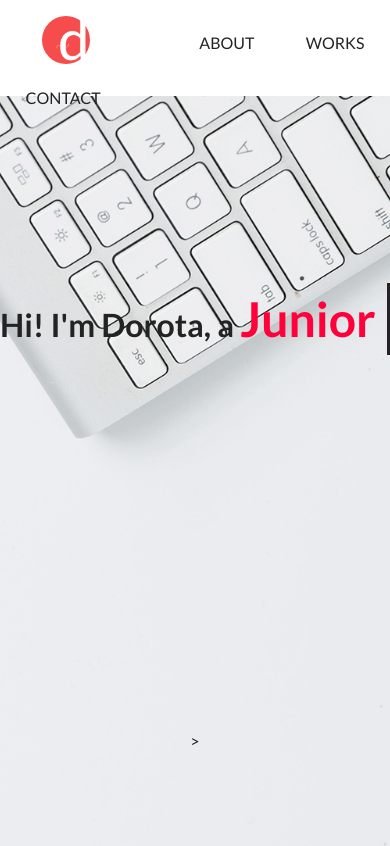
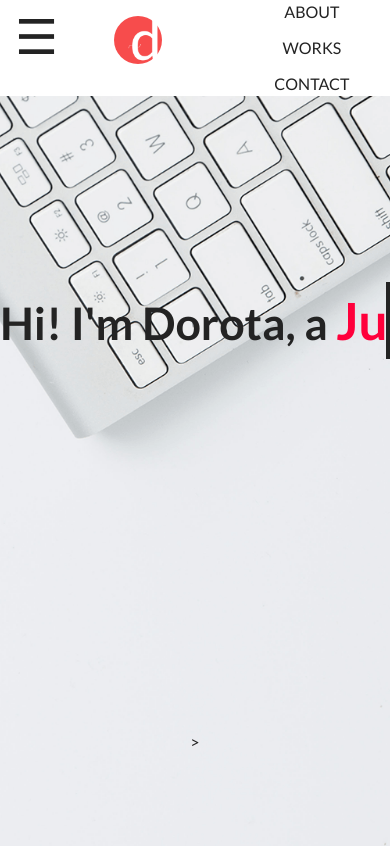
Before and after one commit to dodi-dodi/dodi-dodi.github.io, a plain HTML site: page index.html in a window 390 px wide. Shown: the top 846 px of the page. Drawn offline with Linux system fonts and the light colour scheme.

Commit message:
work in  progress

```diff
--- a/index.html
+++ b/index.html
@@ -14,7 +14,8 @@
 <header>
     <div class="container">
         <nav>
-            <ul class="flex flex-justify-space-between flex-align-center">
+            <ul class="flex flex-justify-space-between flex-align-center flex-column">
+                <div class="mobile-menu">&#9776;</div>
                 <li class="logo-position">
                     <img src="images/logo.png" class="logo-size" alt="logo">
                 </li>
@@ -25,7 +26,7 @@
         </nav>
     </div>
     <div class="hero flex flex-justify-center flex-align-center">
-        <h2>Hi! I'm Dorota, a <span>Junior Frontend Developer</span></h2>>
+        <h2 class="autotype-text">Hi! I'm Dorota, a <span>Junior Frontend Developer</span></h2>>
     </div>
 </header>
 
--- a/scss/_core.scss
+++ b/scss/_core.scss
@@ -40,6 +40,10 @@ nav {
   border-radius: 50%;
 }
 
+.mobile-menu {
+  font-size: 3rem;
+  display: none;
+}
 /****** ANIMATION FOR MENU ******/
 .menu-animation {
   position: relative;
@@ -90,15 +94,15 @@ nav {
   margin-bottom: $margin-section;
   span {
     color: $color_primary;
-    font-size: 3rem;
+    font-size: 3.2rem;
   }
 }
 
 /****** ANIMATION FOR CAPTION ******/
-h2 {
-  font-size: 2rem;
+.autotype-text {
+  font-size: 2.8rem;
   border-right: .1em solid $color_black;
-  width: 25.8em;
+  width: 21.5em;
   white-space: nowrap;
   overflow: hidden;
   margin: auto;
@@ -253,3 +257,30 @@ h2 {
   margin-right: 2rem;
   text-align: center;
 }
+
+
+/****** MEDIA QUERIES ******/
+
+@media (max-width: 576px) {
+  .mobile-menu {
+    font-size: 3rem;
+    display: block;
+  }
+  .flex-column {
+    flex-direction: column;
+  }
+  .img-container {
+    flex: 100%;
+    max-height: 21rem;
+  }
+  .about {
+    margin: 0 3rem;
+  }
+}
+
+
+@media (max-width: 1140px) {
+  .about {
+    margin: 0 3rem;
+  }
+}
--- a/scss/_utils.scss
+++ b/scss/_utils.scss
@@ -11,4 +11,4 @@ $container_max_width: 1200px;
 $root_font_size: 16px;
 $base_line_height: 1.5;
 $base_font_family: "Lato", sans-serif;
-$margin-section: 8rem;
+$margin-section: 7rem;
```
Also changed, not shown: main.css.
